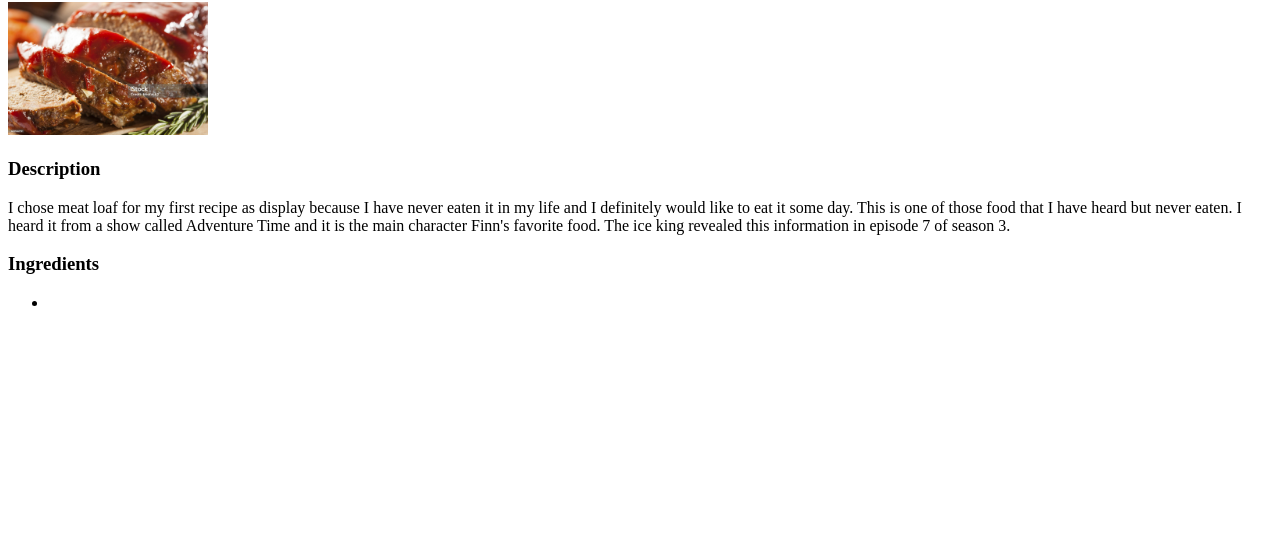
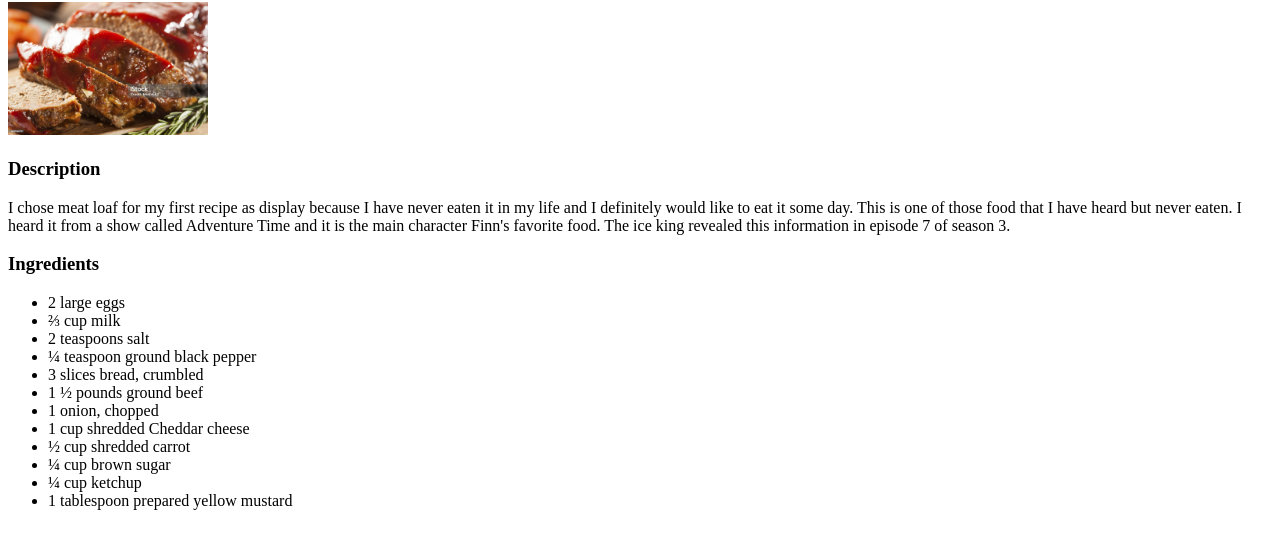
Before and after one commit to diverenforce/odin-recipes, a plain HTML site: page recipes/meat-loaf.html in a window 1280 px wide. Shown: the part 78-626 px from the top of the page. Drawn offline with Linux system fonts and the light colour scheme.

Commit message:
Add ingredient unordered list for meat loaf

```diff
--- a/recipes/meat-loaf.html
+++ b/recipes/meat-loaf.html
@@ -17,7 +17,29 @@
 
     <h3>Ingredients</h3>
     <ul>
-        <li></li>
+        <li>2 large eggs</li>
+
+        <li>⅔ cup milk</li>
+
+        <li>2 teaspoons salt</li>
+
+        <li>¼ teaspoon ground black pepper</li>
+
+        <li>3 slices bread, crumbled</li>
+
+        <li>1 ½ pounds ground beef</li>
+
+        <li>1 onion, chopped</li>
+
+        <li>1 cup shredded Cheddar cheese</li>
+
+        <li>½ cup shredded carrot</li>
+
+        <li>¼ cup brown sugar</li>
+
+        <li>¼ cup ketchup</li>
+
+        <li>1 tablespoon prepared yellow mustard</li>
     </ul>
 </body>
 </html>
```
